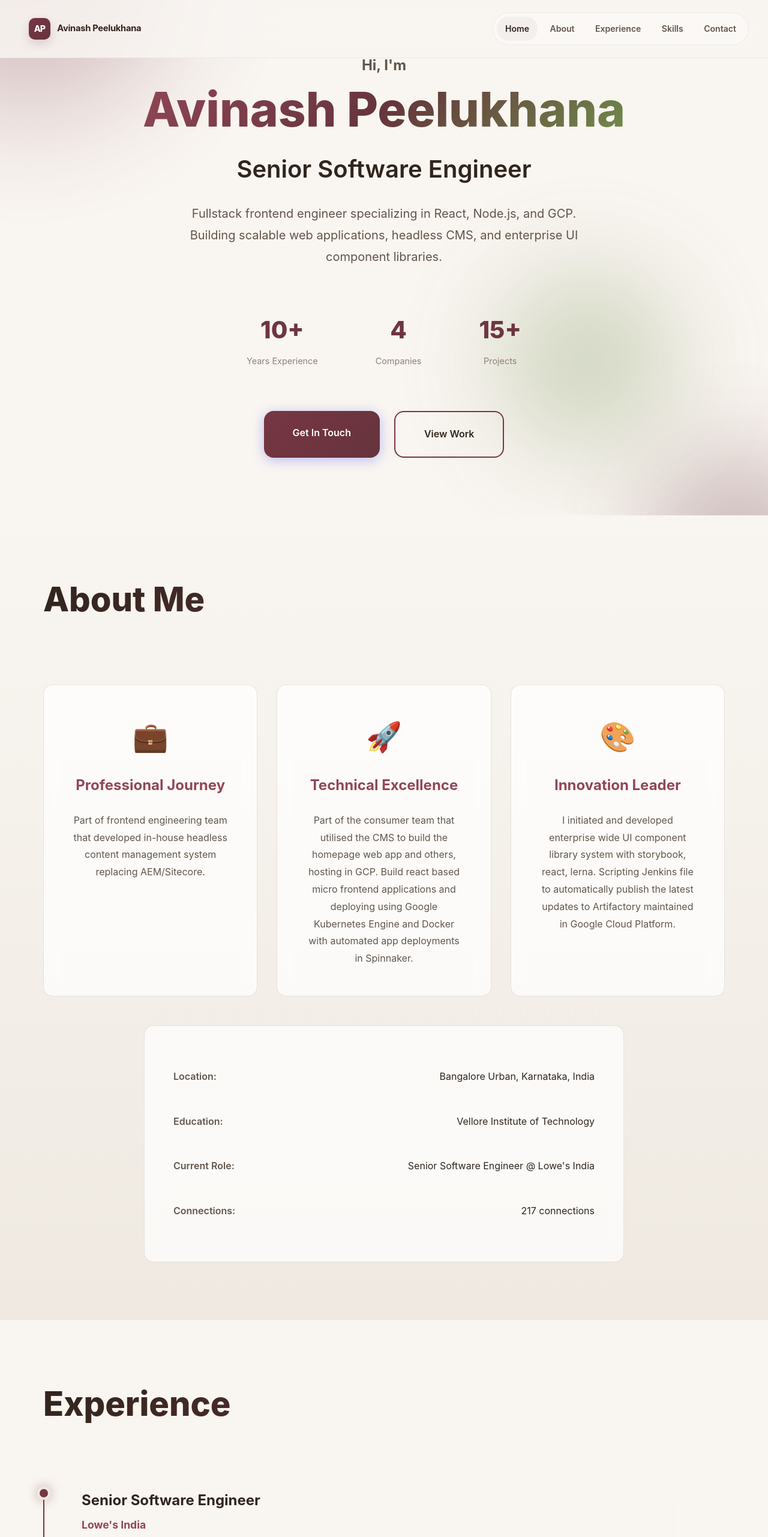
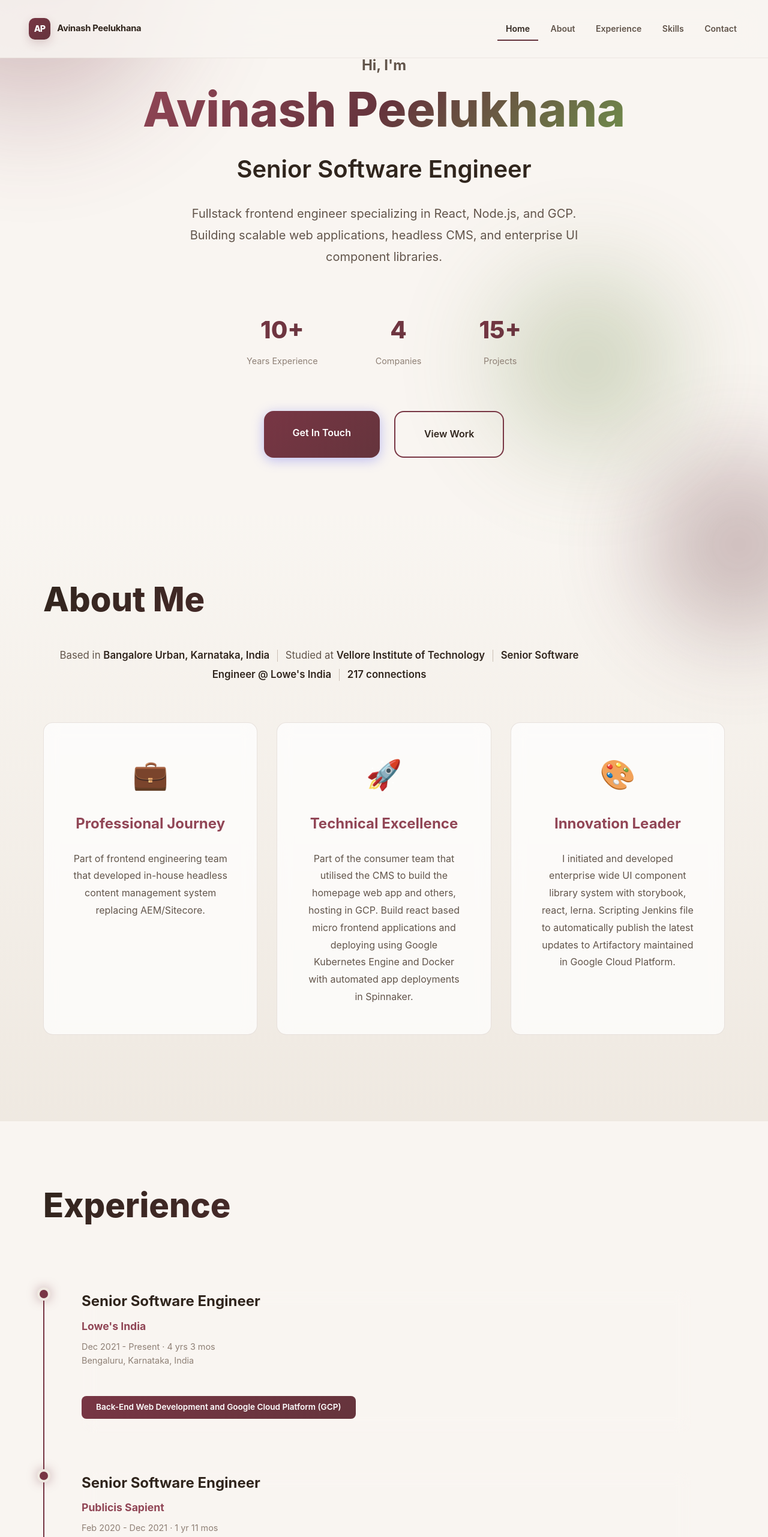
Before and after one commit to avipeels/ViteApp, a React (Vite) app in the folder vite-ui-parent/: page / in a window 1280 px wide. Shown: the top 2562 px of the page at 60% size. Built offline with nearby package versions, Linux system fonts and the light colour scheme.

Commit message:
feat: Update About section with personal details and simplify styling for better readability

```diff
--- a/vite-ui-parent/index.html
+++ b/vite-ui-parent/index.html
@@ -4,7 +4,7 @@
     <meta charset="UTF-8" />
     <link rel="icon" type="image/svg+xml" href="/vite.svg" />
     <meta name="viewport" content="width=device-width, initial-scale=1.0" />
-    <title>Vite UI Parent</title>
+    <title>Avinash Peelukhana</title>
   </head>
   <body>
     <div id="root"></div>
--- a/vite-ui-parent/src/components/PortfolioHome/Portfolio/Portfolio.css
+++ b/vite-ui-parent/src/components/PortfolioHome/Portfolio/Portfolio.css
@@ -141,9 +141,9 @@ html {
     gap: 0.35rem;
     padding: 0.35rem;
     list-style: none;
-    border: 1px solid rgba(91, 57, 31, 0.08);
-    border-radius: 999px;
-    background: rgba(255, 255, 255, 0.34);
+    border: none;
+    border-radius: 0;
+    background: transparent;
 }
 
 .nav-link {
@@ -151,7 +151,7 @@ html {
     text-decoration: none;
     display: block;
     padding: 0.55rem 0.9rem;
-    border-radius: 999px;
+    border-radius: 0;
     font-size: 0.88rem;
     font-weight: 600;
     position: relative;
@@ -161,15 +161,15 @@ html {
 .nav-link::after {
     content: '';
     position: absolute;
-    inset: 0;
-    width: 100%;
-    height: 100%;
-    border-radius: inherit;
-    background: rgba(108, 53, 64, 0.08);
+    left: 0;
+    bottom: 0;
+    width: 0;
+    height: 2px;
+    border-radius: 0;
+    background: var(--accent-color);
     opacity: 0;
-    transform: scale(0.9);
+    transform: none;
     transition: var(--transition-normal);
-    z-index: -1;
 }
 
 .nav-link:hover {
@@ -178,7 +178,7 @@ html {
 
 .nav-link:hover::after {
     opacity: 1;
-    transform: scale(1);
+    width: 100%;
 }
 
 .nav-link.active {
@@ -191,7 +191,7 @@ html {
 
 .nav-link.active::after {
     opacity: 1;
-    transform: scale(1);
+    width: 100%;
 }
 
 .mobile-menu-toggle {
@@ -222,14 +222,16 @@ html {
     align-items: center;
     justify-content: center;
     position: relative;
-    overflow: hidden;
+    /* Let the background glow continue into the next section so its edge
+       does not read as a hard separator at the bottom of the viewport. */
+    overflow: visible;
     padding: var(--spacing-3xl) var(--spacing-lg);
 }
 
 .hero-background {
     position: absolute;
     inset: 0;
-    overflow: hidden;
+    overflow: visible;
 }
 
 .gradient-orb {
@@ -480,6 +482,30 @@ section {
     margin-bottom: var(--spacing-xl);
 }
 
+.about-details {
+    max-width: 920px;
+    margin: calc(var(--spacing-2xl) * -1) 0 var(--spacing-2xl);
+}
+
+.about-details p {
+    color: var(--text-secondary);
+    font-size: 1.05rem;
+    line-height: 1.9;
+}
+
+.about-details span {
+    color: var(--text-primary);
+    font-weight: 600;
+}
+
+.about-details i {
+    display: inline-block;
+    height: 1.15em;
+    margin: 0 0.8rem;
+    vertical-align: middle;
+    border-left: 1px solid rgba(91, 57, 31, 0.28);
+}
+
 .about-card {
     text-align: center;
 }
@@ -499,32 +525,6 @@ section {
 .about-card p {
     color: var(--text-secondary);
     line-height: 1.8;
-}
-
-.about-details {
-    max-width: 800px;
-    margin: 0 auto;
-}
-
-.detail-row {
-    display: flex;
-    justify-content: space-between;
-    padding: var(--spacing-md) 0;
-    border-bottom: 1px solid hsla(0, 0%, 100%, 0.05);
-}
-
-.detail-row:last-child {
-    border-bottom: none;
-}
-
-.detail-label {
-    font-weight: 600;
-    color: var(--text-secondary);
-}
-
-.detail-value {
-    color: var(--text-primary);
-    text-align: right;
 }
 
 /* Experience Section */
@@ -972,16 +972,6 @@ section {
         display: none;
     }
 
-    .detail-row {
-        flex-direction: column;
-        gap: var(--spacing-xs);
-        text-align: left;
-    }
-
-    .detail-value {
-        text-align: left;
-    }
-
     .skills-grid {
         grid-template-columns: 1fr;
         gap: var(--spacing-md);
--- a/vite-ui-parent/src/components/PortfolioHome/Portfolio/components/About.jsx
+++ b/vite-ui-parent/src/components/PortfolioHome/Portfolio/components/About.jsx
@@ -5,6 +5,17 @@ const About = () => {
         <section id="about" className="about">
             <div className="container">
                 <h2 className="section-title">About Me</h2>
+                <div className="about-details" aria-label="Personal details">
+                    <p>
+                        Based in <span>Bangalore Urban, Karnataka, India</span>
+                        <i aria-hidden="true" />
+                        Studied at <span>Vellore Institute of Technology</span>
+                        <i aria-hidden="true" />
+                        <span>Senior Software Engineer @ Lowe&apos;s India</span>
+                        <i aria-hidden="true" />
+                        <span>217 connections</span>
+                    </p>
+                </div>
                 <div className="about-content">
                     <div className="about-card glass-card">
                         <div className="about-icon">💼</div>
@@ -22,24 +33,6 @@ const About = () => {
                         <p>I initiated and developed enterprise wide UI component library system with storybook, react, lerna. Scripting Jenkins file to automatically publish the latest updates to Artifactory maintained in Google Cloud Platform.</p>
                     </div>
                 </div>
-                <div className="about-details glass-card">
-                    <div className="detail-row">
-                        <span className="detail-label">Location:</span>
-                        <span className="detail-value">Bangalore Urban, Karnataka, India</span>
-                    </div>
-                    <div className="detail-row">
-                        <span className="detail-label">Education:</span>
-                        <span className="detail-value">Vellore Institute of Technology</span>
-                    </div>
-                    <div className="detail-row">
-                        <span className="detail-label">Current Role:</span>
-                        <span className="detail-value">Senior Software Engineer @ Lowe's India</span>
-                    </div>
-                    <div className="detail-row">
-                        <span className="detail-label">Connections:</span>
-                        <span className="detail-value">217 connections</span>
-                    </div>
-                </div>
             </div>
         </section>
     );
```
